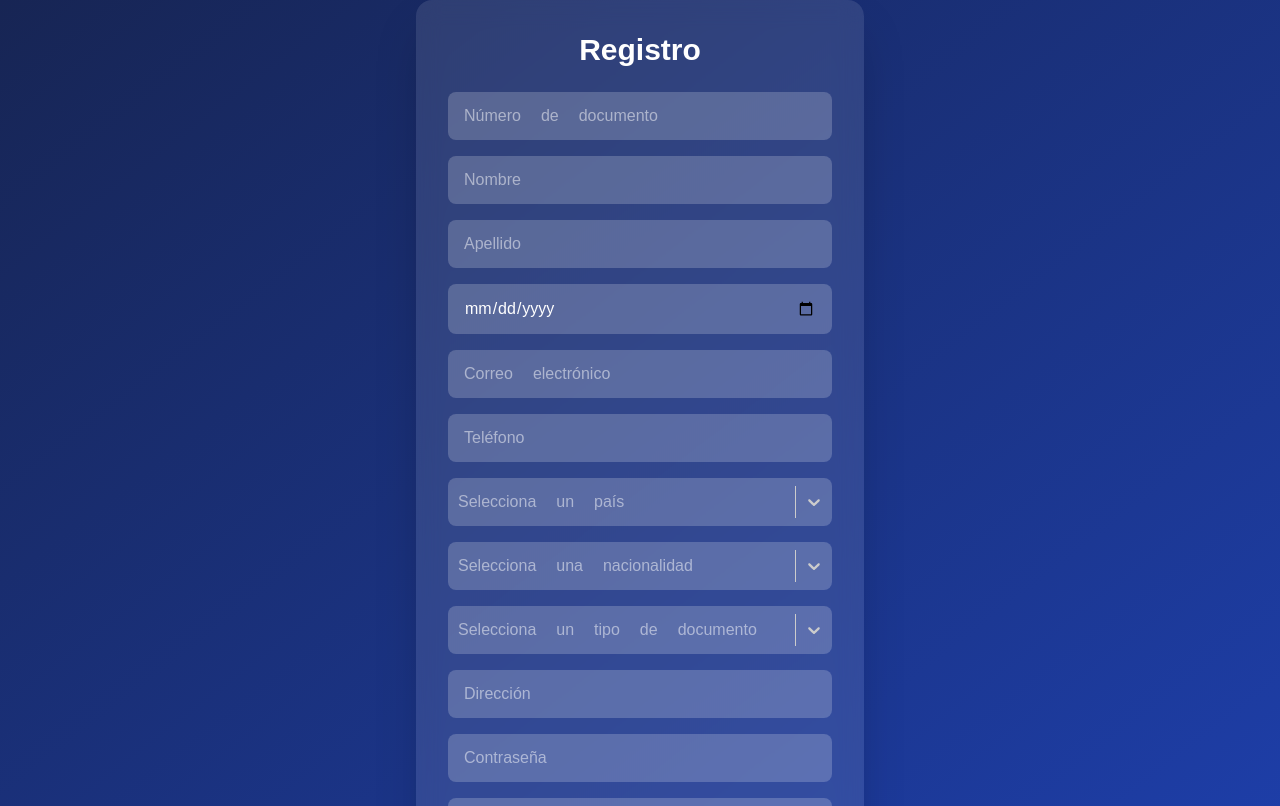
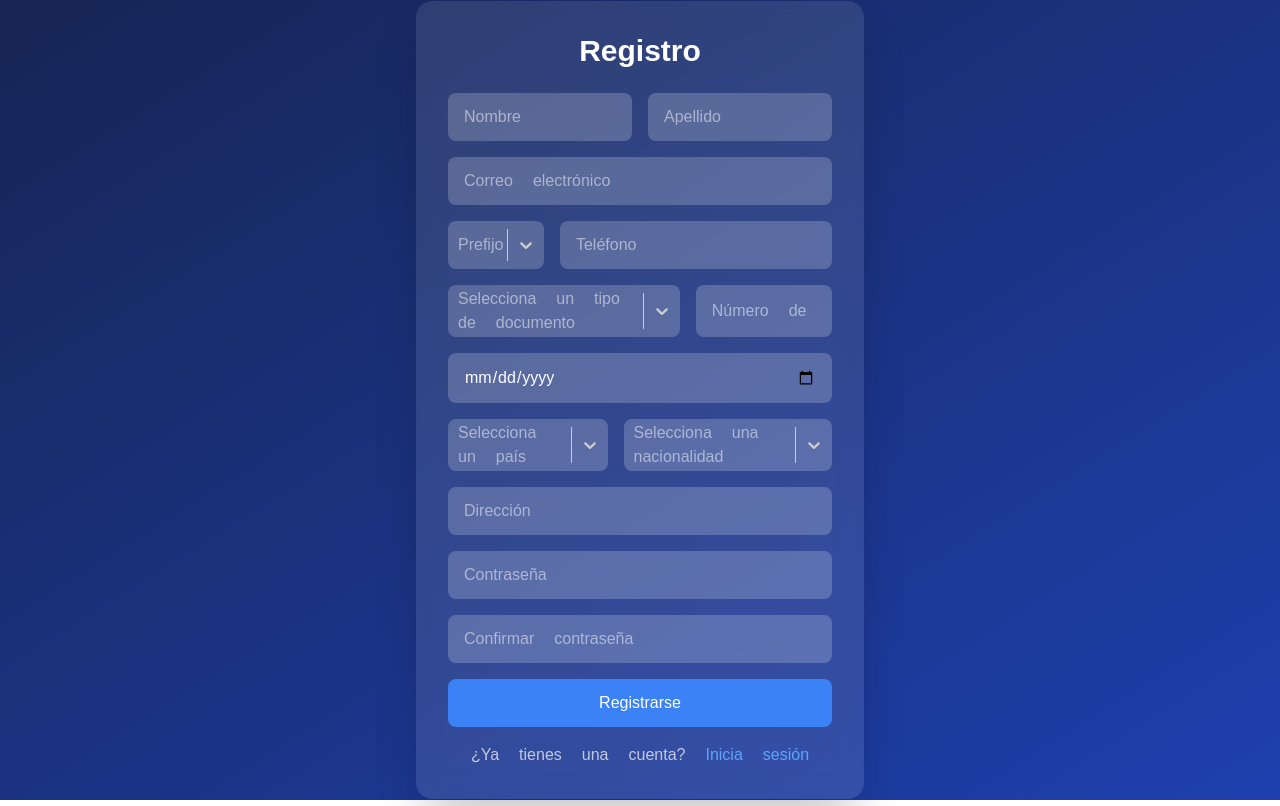
Before and after one commit to Joselitozg31/bancoapp, a Next.js app: page /register in a window 1280 px wide. Shown: the top 806 px of the page. Built offline with nearby package versions, Linux system fonts and the light colour scheme.

Commit message:
actualziacion registro

```diff
--- a/src/app/(auth)/register/page.js
+++ b/src/app/(auth)/register/page.js
@@ -1,4 +1,3 @@
-// app/(auth)/registro/page.js
 'use client';
 import { useState } from 'react';
 import { useRouter } from 'next/navigation';
@@ -29,6 +28,15 @@ const documentTypes = [
   { value: 'NIE', label: 'NIE' },
 ];
 
+// Lista de prefijos telefónicos
+const phonePrefixes = [
+  { value: '+34', label: '+34' },
+  { value: '+52', label: '+52' },
+  { value: '+54', label: '+54' },
+  { value: '+57', label: '+57' },
+  { value: '+1', label: '+1' },
+];
+
 export default function Registro() {
   const [formData, setFormData] = useState({
     document_number: '',
@@ -36,6 +44,7 @@ export default function Registro() {
     last_name: '',
     birth_date: '',
     email: '',
+    phone_prefix: '',
     phone: '',
     country: '',
     nationality: '',
@@ -111,22 +120,14 @@ export default function Registro() {
           <p className="text-red-400 text-center mb-4 animate-bounce">{error}</p>
         )}
         <form onSubmit={handleSubmit} className="space-y-4">
-          <input
-            type="text"
-            name="document_number"
-            placeholder="Número de documento"
-            value={formData.document_number}
-            onChange={handleChange}
-            className="w-full px-4 py-3 bg-white/20 text-white placeholder-white/50 rounded-lg focus:outline-none focus:ring-2 focus:ring-blue-400 transition-all duration-300 hover:bg-white/30 focus:bg-white/30"
-            required
-          />
+          <div className="flex space-x-4">
             <input
               type="text"
               name="first_name"
               placeholder="Nombre"
               value={formData.first_name}
               onChange={handleChange}
-            className="w-full px-4 py-3 bg-white/20 text-white placeholder-white/50 rounded-lg focus:outline-none focus:ring-2 focus:ring-blue-400 transition-all duration-300 hover:bg-white/30 focus:bg-white/30"
+              className="w-1/2 px-4 py-3 bg-white/20 text-white placeholder-white/50 rounded-lg focus:outline-none focus:ring-2 focus:ring-blue-400 transition-all duration-300 hover:bg-white/30 focus:bg-white/30"
               required
             />
             <input
@@ -135,9 +136,59 @@ export default function Registro() {
               placeholder="Apellido"
               value={formData.last_name}
               onChange={handleChange}
+              className="w-1/2 px-4 py-3 bg-white/20 text-white placeholder-white/50 rounded-lg focus:outline-none focus:ring-2 focus:ring-blue-400 transition-all duration-300 hover:bg-white/30 focus:bg-white/30"
+              required
+            />
+          </div>
+          <input
+            type="email"
+            name="email"
+            placeholder="Correo electrónico"
+            value={formData.email}
+            onChange={handleChange}
             className="w-full px-4 py-3 bg-white/20 text-white placeholder-white/50 rounded-lg focus:outline-none focus:ring-2 focus:ring-blue-400 transition-all duration-300 hover:bg-white/30 focus:bg-white/30"
             required
           />
+          <div className="flex space-x-4">
+            <CustomSelect
+              options={phonePrefixes}
+              value={formData.phone_prefix}
+              onChange={(selectedOption) =>
+                handleSelectChange('phone_prefix', selectedOption)
+              }
+              placeholder="Prefijo"
+              className="w-1/4"
+            />
+            <input
+              type="text"
+              name="phone"
+              placeholder="Teléfono"
+              value={formData.phone}
+              onChange={handleChange}
+              className="w-3/4 px-4 py-3 bg-white/20 text-white placeholder-white/50 rounded-lg focus:outline-none focus:ring-2 focus:ring-blue-400 transition-all duration-300 hover:bg-white/30 focus:bg-white/30"
+              required
+            />
+          </div>
+          <div className="flex space-x-4">
+            <CustomSelect
+              options={documentTypes}
+              value={formData.document_type}
+              onChange={(selectedOption) =>
+                handleSelectChange('document_type', selectedOption)
+              }
+              placeholder="Selecciona un tipo de documento"
+              className="w-1/2"
+            />
+            <input
+              type="text"
+              name="document_number"
+              placeholder="Número de documento"
+              value={formData.document_number}
+              onChange={handleChange}
+              className="w-1/2 px-4 py-3 bg-white/20 text-white placeholder-white/50 rounded-lg focus:outline-none focus:ring-2 focus:ring-blue-400 transition-all duration-300 hover:bg-white/30 focus:bg-white/30"
+              required
+            />
+          </div>
           <input
             type="date"
             name="birth_date"
@@ -147,24 +198,7 @@ export default function Registro() {
             className="w-full px-4 py-3 bg-white/20 text-white placeholder-white/50 rounded-lg focus:outline-none focus:ring-2 focus:ring-blue-400 transition-all duration-300 hover:bg-white/30 focus:bg-white/30"
             required
           />
-          <input
-            type="email"
-            name="email"
-            placeholder="Correo electrónico"
-            value={formData.email}
-            onChange={handleChange}
-            className="w-full px-4 py-3 bg-white/20 text-white placeholder-white/50 rounded-lg focus:outline-none focus:ring-2 focus:ring-blue-400 transition-all duration-300 hover:bg-white/30 focus:bg-white/30"
-            required
-          />
-          <input
-            type="text"
-            name="phone"
-            placeholder="Teléfono"
-            value={formData.phone}
-            onChange={handleChange}
-            className="w-full px-4 py-3 bg-white/20 text-white placeholder-white/50 rounded-lg focus:outline-none focus:ring-2 focus:ring-blue-400 transition-all duration-300 hover:bg-white/30 focus:bg-white/30"
-            required
-          />
+          <div className="flex space-x-4">
             <CustomSelect
               options={countries}
               value={formData.country}
@@ -172,6 +206,7 @@ export default function Registro() {
                 handleSelectChange('country', selectedOption)
               }
               placeholder="Selecciona un país"
+              className="w-1/2"
             />
             <CustomSelect
               options={nationalities}
@@ -180,15 +215,9 @@ export default function Registro() {
                 handleSelectChange('nationality', selectedOption)
               }
               placeholder="Selecciona una nacionalidad"
+              className="w-1/2"
             />
-          <CustomSelect
-            options={documentTypes}
-            value={formData.document_type}
-            onChange={(selectedOption) =>
-              handleSelectChange('document_type', selectedOption)
-            }
-            placeholder="Selecciona un tipo de documento"
-          />
+          </div>
           <input
             type="text"
             name="address"
```
Lines whose indentation alone changed are shown as unchanged.
